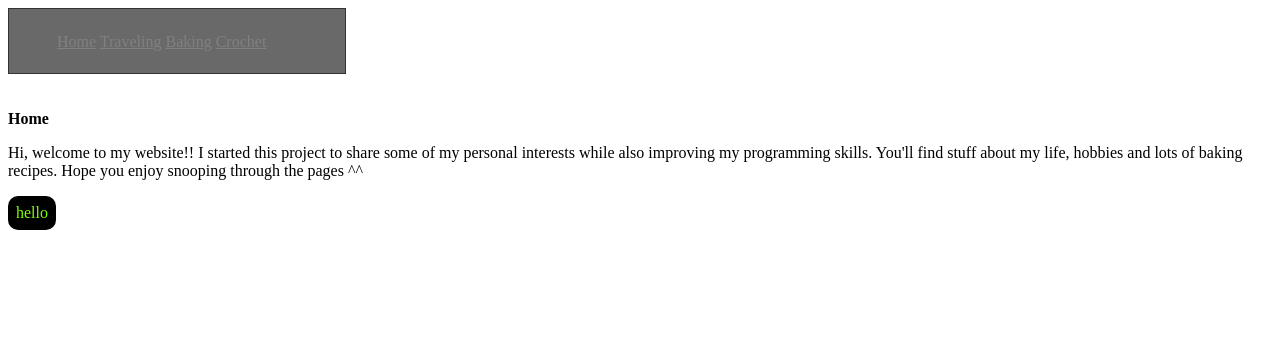
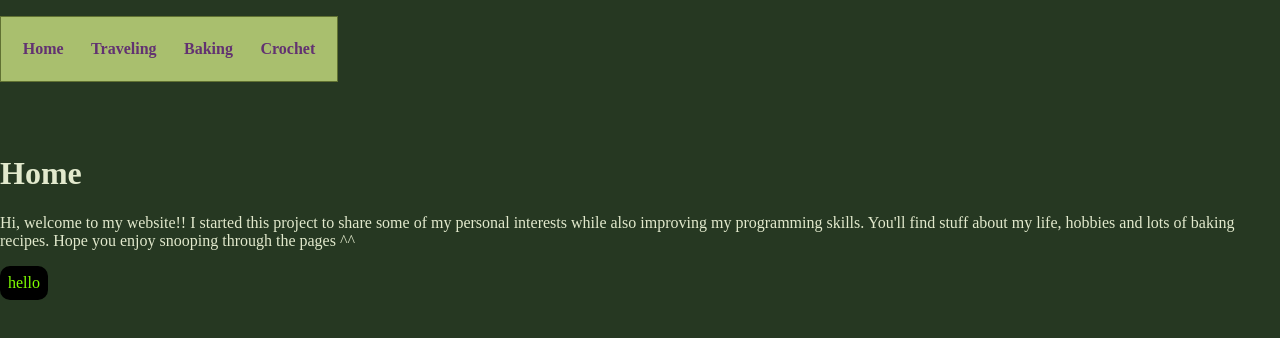
Before and after one commit to jushyie/personal_website, a plain HTML site: page index.html in a window 1280 px wide. Drawn offline with Linux system fonts and the light colour scheme.

Commit message:
changed css for navigationBox; changed nav element to ul with li to structure

```diff
--- a/index.html
+++ b/index.html
@@ -10,15 +10,15 @@
 
     <nav class="navigationBox">
         <ul>
-            <a id="home" href="index.html">Home</a>
-            <a id="traveling" href="traveling.html">Traveling</a>
-            <a id="baking" href="baking.html">Baking</a>
-            <a id="crochet" href="crochet.html">Crochet</a>
+            <li><a id="home" href="index.html">Home</a></li>
+            <li><a id="traveling" href="traveling.html">Traveling</a></li>
+            <li><a id="baking" href="baking.html">Baking</a></li>
+            <li><a id="crochet" href="crochet.html">Crochet</a></li>
         </ul>
     </nav>
 
     <br/><br/>
-    <a id="homeText" ><b>Home</b></a>
+    <h1 id="homeText" ><b>Home</b></h1>
     <div class="homeText">
         <p>
             Hi, welcome to my website!!
--- a/style.css
+++ b/style.css
@@ -6,48 +6,34 @@
     transition: background-color 0.3s ease-in;
 }
 
-#home:hover{
-    color:black
+body {
+    background-color: #263822;
+    color: #E2E9CD;
+    margin: 0;
 }
 
-#home{
-    color:gray;
-    transition: color 0.3s ease-in;
+.navigationBox ul {
+    list-style: none;
+    display: flex;
+    width: 20em;
+    height: 3em;
+    border: 1.5px solid ;
+    padding: 8px 8px;
+    background-color: #A9BF6E;
+    color: #607132;
+    align-items: center;
+    justify-content: space-around;
 }
 
-#traveling:hover{
-    color:black
+.navigationBox a {
+    color: #623271;
+    text-decoration: none;
+    font-weight: bold;
 }
 
-#traveling{
-    color:gray;
+.navigationBox a:hover{
+    color: #327143;
     transition: color 0.3s ease-in;
-}
-
-#baking:hover{
-    color:black
-}
-
-#baking{
-    color:gray;
-    transition: color 0.3s ease-in;
-}
-
-#crochet:hover{
-    color:black
-}
-
-#crochet{
-    color:gray;
-    transition: color 0.3s ease-in;
-}
-
-.navigationBox {
-  width: 20em;
-  height: 3em;
-  border: 1px solid #333333;
-  padding: 8px 8px;
-  background-color:dimgray
 }
 
 .startpageText {
```
Also changed, not shown: baking.html (+4 -4 lines), crochet.html (+4 -4 lines), traveling.html (+4 -4 lines).
